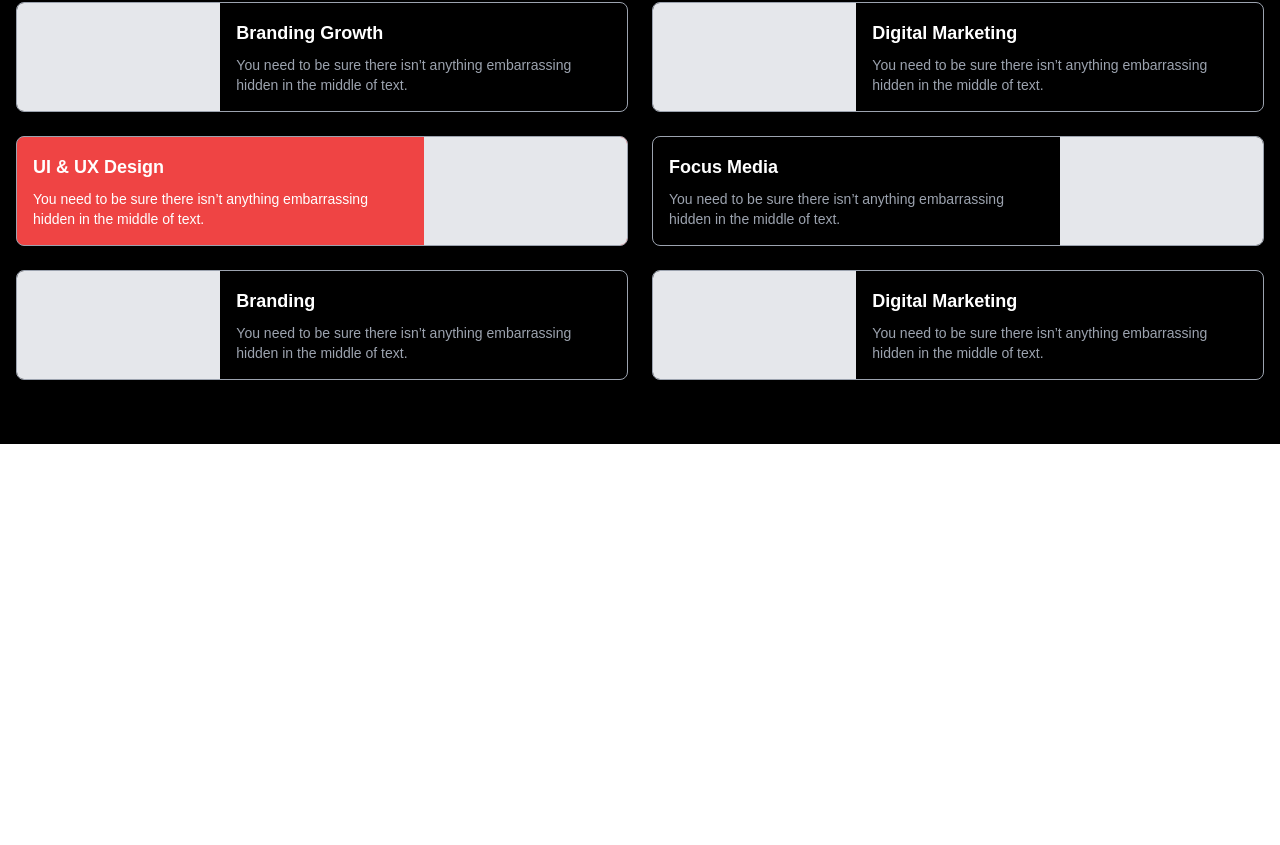
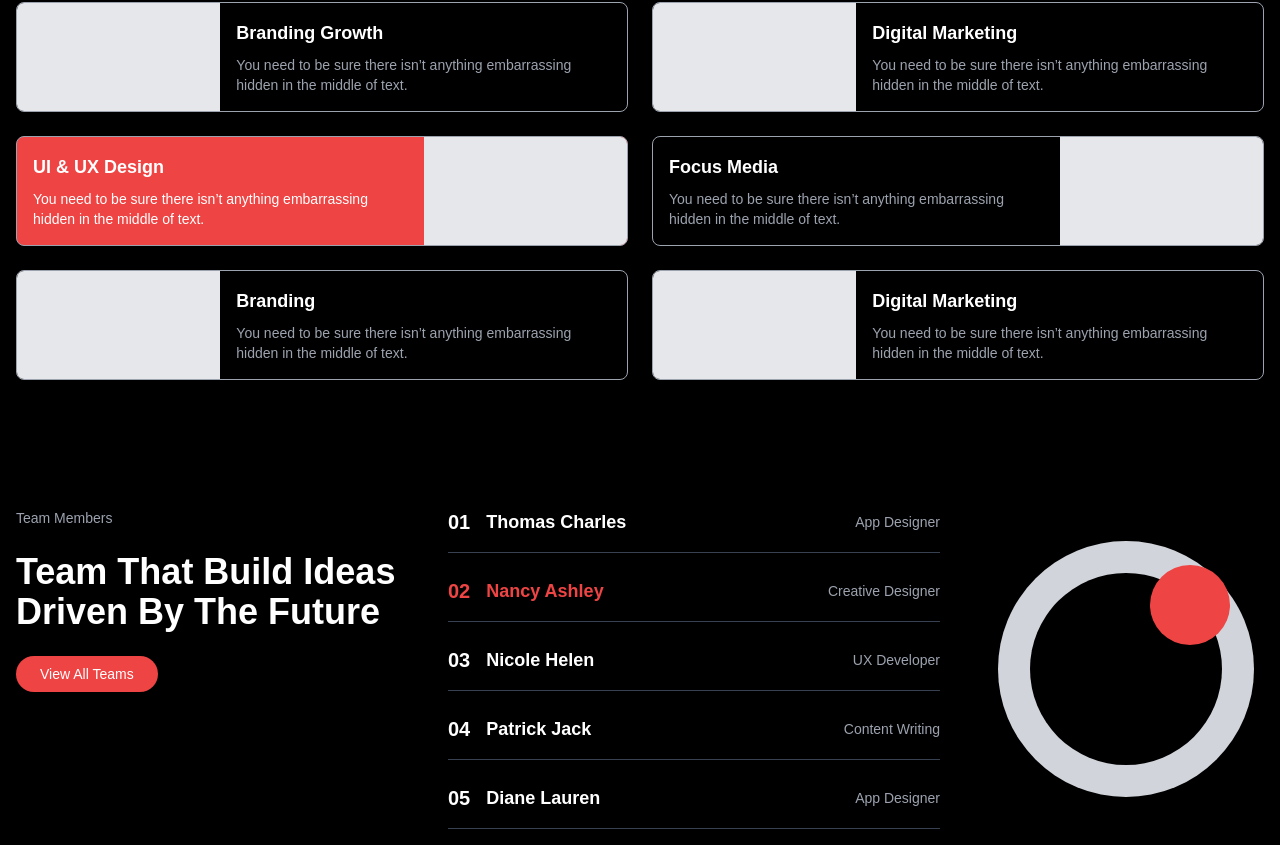
Before and after one commit to aminul-islam01101/Elegant-web, a Next.js app: page /home in a window 1280 px wide. Shown: the part 1679-2524 px from the top of the page. Before the commit the page ends 2123 px from the top, so only its background shows below. Built offline with nearby package versions, Linux system fonts and the light colour scheme.

Commit message:
Team members section done

```diff
--- a/src/app/home/page.tsx
+++ b/src/app/home/page.tsx
@@ -1,6 +1,7 @@
 import AboutUs from "@/components/view/AboutUs/AboutUs";
 import Banner from "@/components/view/Banner/Banner";
 import DataServices from "@/components/view/DataServices/DataServices";
+import TeamMembers from "@/components/view/TeamMembers/TeamMembers";
 import React from "react";
 
 export default function HomePage() {
@@ -9,6 +10,7 @@ export default function HomePage() {
       <Banner/>
       <AboutUs/>
       <DataServices />
+      <TeamMembers/>
     </div>
   );
 }
--- /dev/null
+++ b/src/components/view/TeamMembers/TeamMembers.tsx
@@ -0,0 +1,56 @@
+import React from "react";
+
+const TeamMembers = () => {
+  return (
+    <section className="bg-black text-white py-16 px-4">
+      <div className="max-w-7xl mx-auto grid grid-cols-1 lg:grid-cols-12 gap-12">
+        {/* Left Section: Title and Button */}
+        <div className="lg:col-span-4 space-y-6">
+          <p className="text-sm font-medium text-[#9ca3af]">Team Members</p>
+          <h2 className="text-4xl font-bold">
+            Team That Build Ideas <br /> Driven By The Future
+          </h2>
+          <button className="px-6 py-2 bg-red-500 text-white rounded-full text-sm font-medium hover:bg-red-600 transition">
+            View All Teams
+          </button>
+        </div>
+
+        {/* Middle Section: Team List */}
+        <div className="lg:col-span-5 space-y-6">
+          {[
+            { id: "01", name: "Thomas Charles", role: "App Designer", active: false },
+            { id: "02", name: "Nancy Ashley", role: "Creative Designer", active: true },
+            { id: "03", name: "Nicole Helen", role: "UX Developer", active: false },
+            { id: "04", name: "Patrick Jack", role: "Content Writing", active: false },
+            { id: "05", name: "Diane Lauren", role: "App Designer", active: false },
+          ].map((member) => (
+            <div
+              key={member.id}
+              className={`flex items-center justify-between border-b border-gray-700 pb-4 hover:bg-gray-800 transition ${
+                member.active ? "text-red-500" : ""
+              }`}
+            >
+              <div className="flex items-center space-x-4">
+                <span className="text-xl font-bold hover:text-red-500">{member.id}</span>
+                <h3 className="text-lg font-bold hover:text-red-500">{member.name}</h3>
+              </div>
+              <p className="text-sm text-gray-400 hover:text-red-500">{member.role}</p>
+              {/* {member.active && <span className="text-red-500 text-4xl font-bold"></span>} */}
+            </div>
+          ))}
+        </div>
+
+        {/* Right Section: Circle Graphic */}
+        <div className="lg:col-span-3 flex justify-center items-center">
+  <div className="relative w-64 h-64 rounded-full bg-gray-300 flex justify-center items-center">
+    <div className="absolute w-48 h-48 rounded-full bg-black"></div>
+    <div className="absolute w-20 h-20 bg-red-500 rounded-full top-6 right-6"></div>
+  </div>
+</div>
+
+      </div>
+    </section>
+  );
+};
+
+export default TeamMembers;
```
